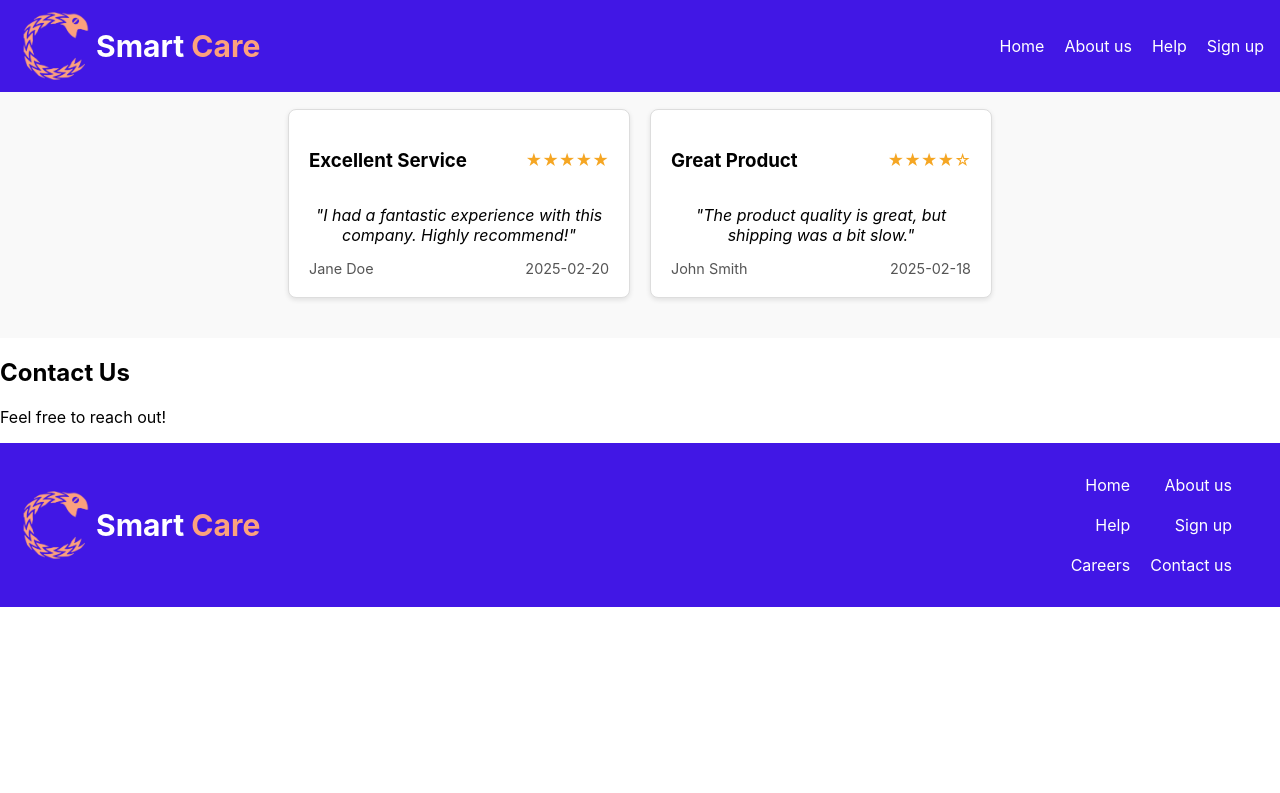
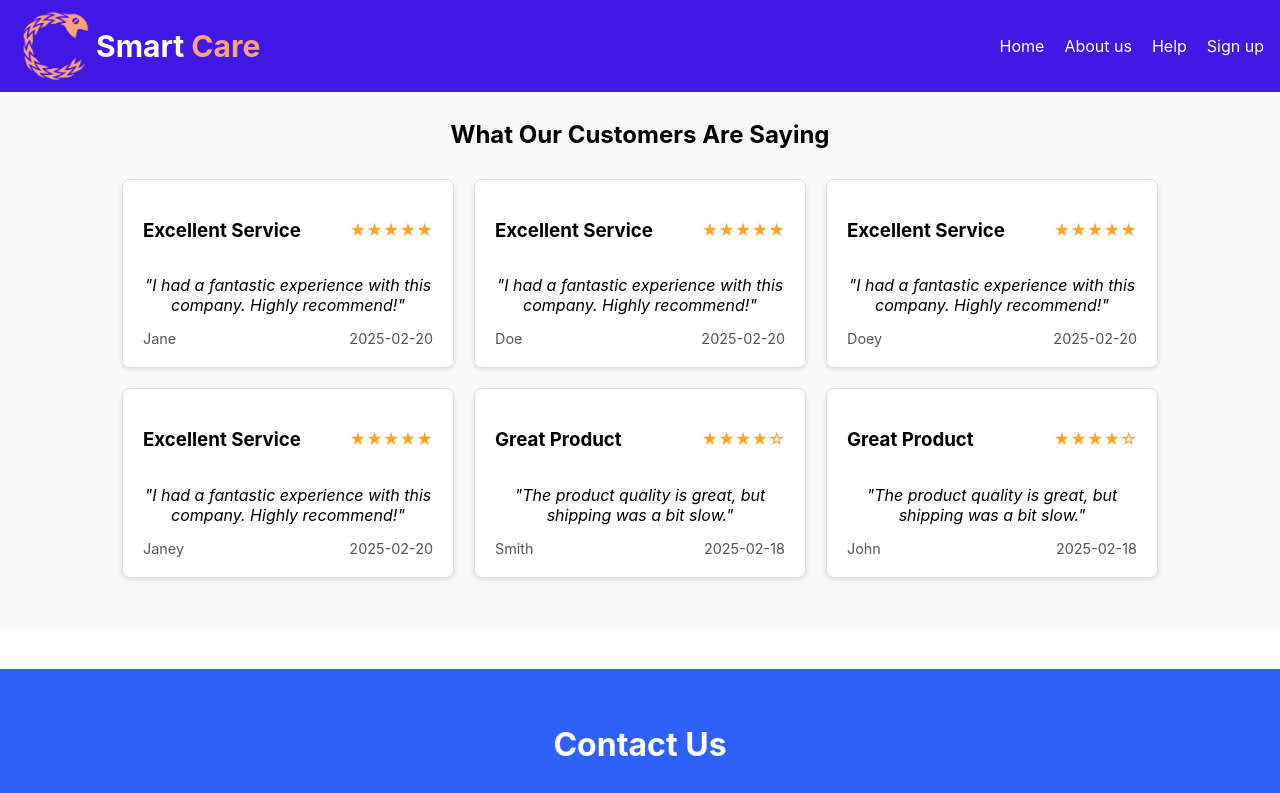
Before and after one commit to LolaSheehy-White/IterationInc-Marketing, a React (Create React App) app: page /reviews in a window 1280 px wide. Shown: the top 793 px of the page. Built offline with nearby package versions, Linux system fonts and the light colour scheme.

Commit message:
more reviews page

```diff
--- a/src/pages/reviews.js
+++ b/src/pages/reviews.js
@@ -7,32 +7,29 @@ import Footer from '../components/footer';
 import "../navfoot.css";
 import "../reviews.css";
 
+// Sorting reviews by rating (highest to lowest)
 const reviews = [
-    {
-    id: 1,
-    name: 'Jane Doe',
-    rating: 5,
-    title: 'Excellent Service',
-    content: 'I had a fantastic experience with this company. Highly recommend!',
-    date: '2025-02-20',
-    },
-    {
-    id: 2,
-    name: 'John Smith',
-    rating: 4,
-    title: 'Great Product',
-    content: 'The product quality is great, but shipping was a bit slow.',
-    date: '2025-02-18',
-    },
+    { id: 1, name: 'Jane', rating: 5, title: 'Excellent Service', content: 'I had a fantastic experience with this company. Highly recommend!', date: '2025-02-20' },
+    { id: 2, name: 'Smith', rating: 4, title: 'Great Product', content: 'The product quality is great, but shipping was a bit slow.', date: '2025-02-18' },
+    { id: 3, name: 'Doe', rating: 5, title: 'Excellent Service', content: 'I had a fantastic experience with this company. Highly recommend!', date: '2025-02-20' },
+    { id: 4, name: 'John', rating: 4, title: 'Great Product', content: 'The product quality is great, but shipping was a bit slow.', date: '2025-02-18' },
+    { id: 5, name: 'Doey', rating: 5, title: 'Excellent Service', content: 'I had a fantastic experience with this company. Highly recommend!', date: '2025-02-20' },
+    { id: 6, name: 'Johny', rating: 4, title: 'Great Product', content: 'The product quality is great, but shipping was a bit slow.', date: '2025-02-18' },
+    { id: 7, name: 'Janey', rating: 5, title: 'Excellent Service', content: 'I had a fantastic experience with this company. Highly recommend!', date: '2025-02-20' },
+    { id: 8, name: 'Smithy', rating: 4, title: 'Great Product', content: 'The product quality is great, but shipping was a bit slow.', date: '2025-02-18' }
 ];
+
+// Sort reviews by rating (highest to lowest)
+const sortedReviews = reviews.sort((a, b) => b.rating - a.rating);
 
 const Reviews = () => {
     return (
         <div className='reviewsPage'>
+            <Navbar />
             <section className="reviews-section">
                 <h2>What Our Customers Are Saying</h2>
                 <div className="reviews-container">
-            {reviews.map((review) => (
+                    {sortedReviews.map((review) => (
                         <div key={review.id} className="review-card">
                             <div className="review-header">
                                 <h3>{review.title}</h3>
--- a/src/reviews.css
+++ b/src/reviews.css
@@ -1,14 +1,23 @@
+.reviewsPage{
+    padding-top: 60px;
+}
+
 .reviews-section {
     padding: 40px;
     background-color: #f9f9f9;
     text-align: center;
+    margin-bottom: 40px;
 }
 
 .reviews-container {
     display: flex;
     flex-wrap: wrap;
     justify-content: center;
+    padding: 10px;
     gap: 20px;
+    overflow-y: auto;
+    max-height: 400px;
+    scroll-behavior: smooth;
 }
 
 .review-card {
@@ -16,8 +25,13 @@
     border: 1px solid #ddd;
     border-radius: 8px;
     padding: 20px;
-    max-width: 300px;
+    max-width: 290px;
     box-shadow: 0 2px 5px rgba(0, 0, 0, 0.1);
+    transition: transform 0.3s ease;
+}
+
+.review-card:hover {
+    transform: scale(1.05);
 }
 
 .review-header {
@@ -25,6 +39,7 @@
     justify-content: space-between;
     align-items: center;
 }
+
 .review-rating {
     color: #f5a623; /* Star color */
 }
@@ -40,3 +55,14 @@
     font-size: 0.9em;
     color: #555;
 }
+
+#contactUs {
+    padding: 30px;
+    background-color: #0542f7d4;
+    color: white;
+    text-align: center;
+}
+
+#contactUs h2 {
+    font-size: 2rem;
+}
```
Lines whose indentation alone changed are shown as unchanged.
